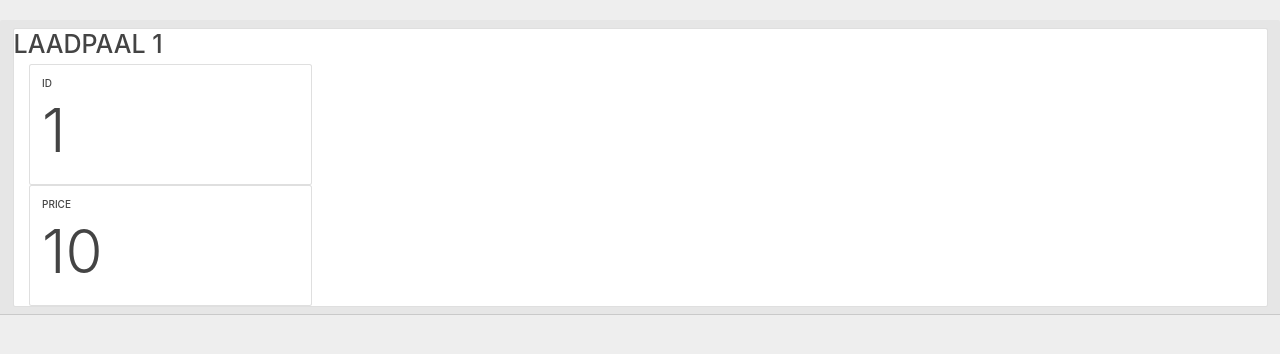
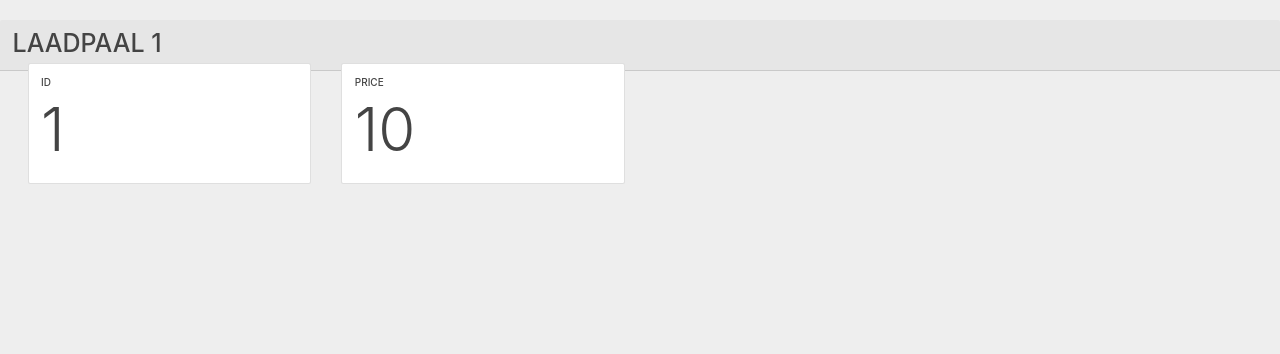
Before and after one commit to avict15/afstudeerproject-1, a Flask app: page /admin/dashboard in a window 1280 px wide. Shown: the part 68-422 px from the top of the page. Run offline with Flask 2, Linux system fonts and the light colour scheme; tables that the repository leaves empty hold one stand-in row (values such as "Sample post"); data that the repository does not hold is empty; some libraries are stand-ins or nearby versions.

Commit message:
update dashboard

```diff
--- a/app/templates/dashboard.html
+++ b/app/templates/dashboard.html
@@ -4,11 +4,9 @@
 <div class="row">
 
 {% for chargingpoint in chargingpoints%}
-
-{% if chargingpoint.availability %}
     <div class="col-md-12">
       <div class="card-header text-black">
-        <div class="card">
+
           <h1 class="text-uppercase">Laadpaal {{chargingpoint.id}}</h1>
 
           <div class="col-lg-3 col-md-6">
@@ -53,9 +51,8 @@
             {% endif %}
           {% endfor %}
         </div>
-      </div>
+
     </div>
-  {% endif %}
 {% endfor %}
 </div>
 {% endblock %}
```
